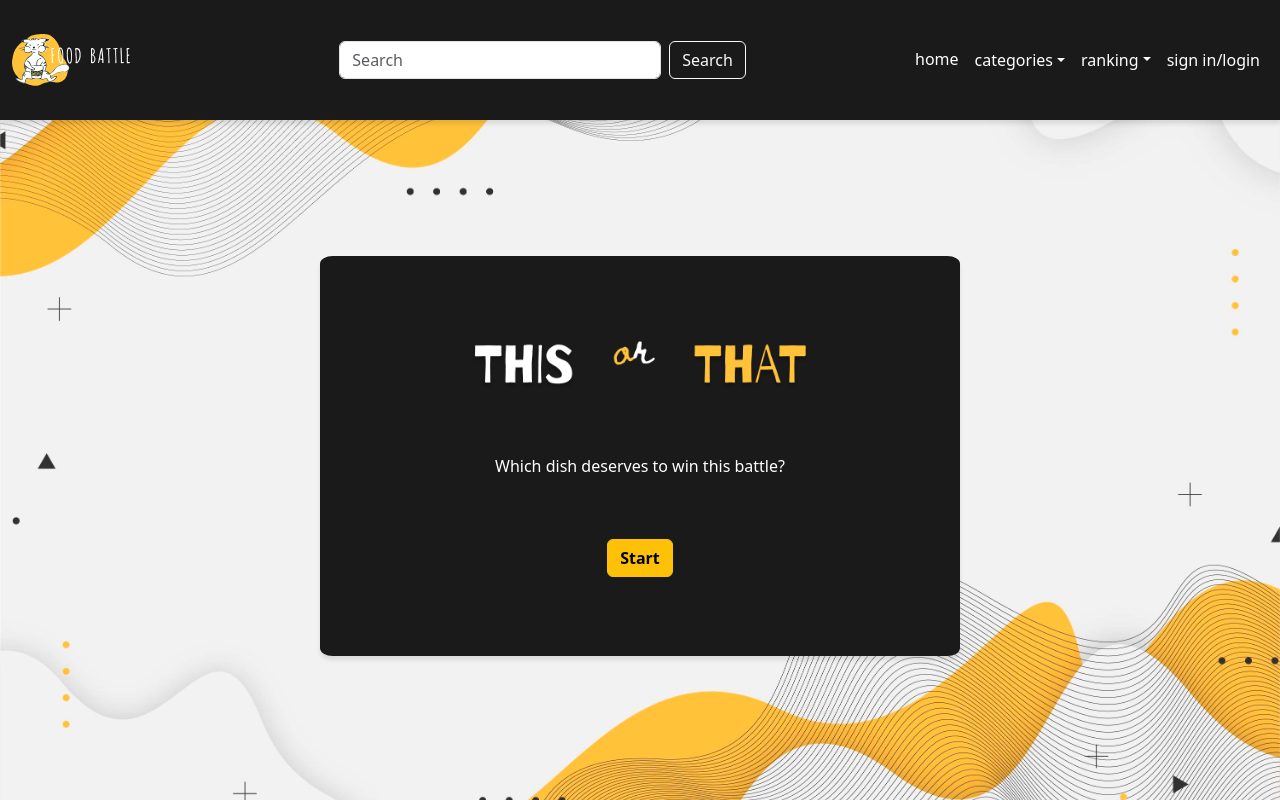
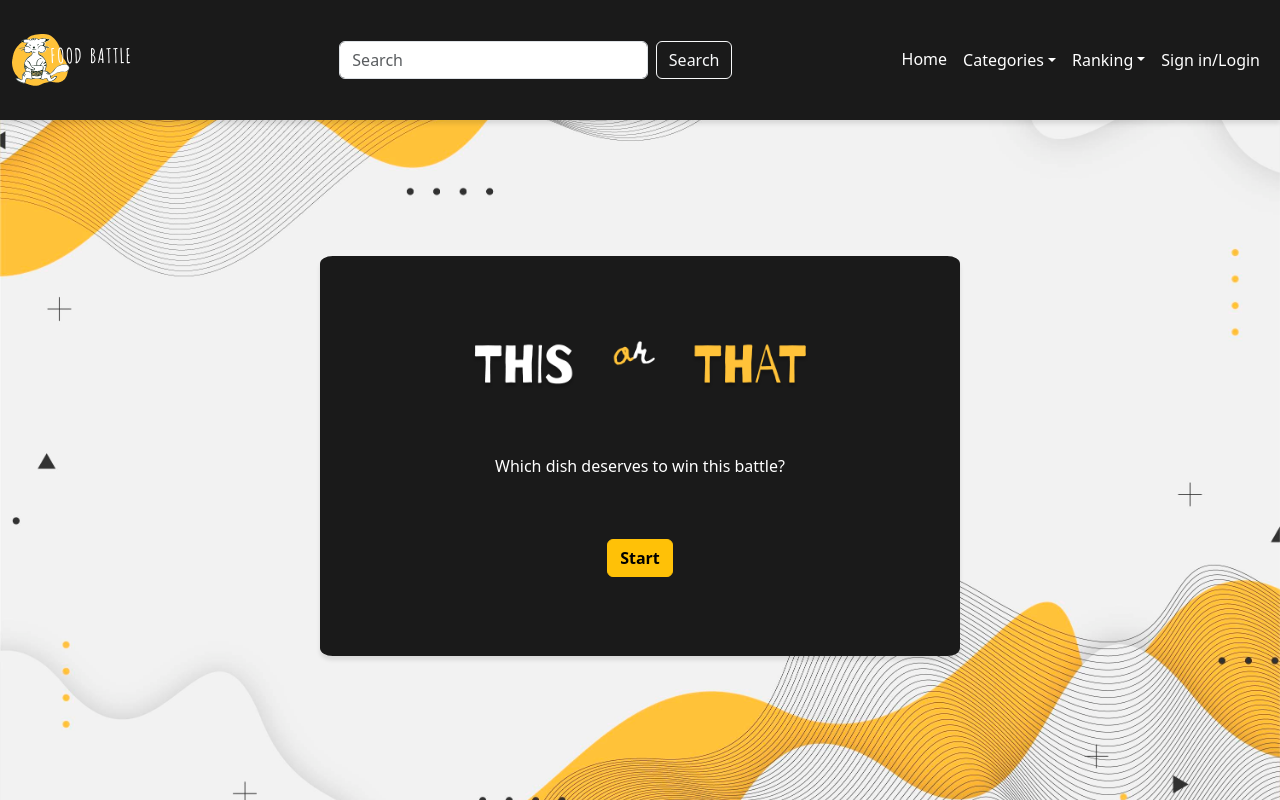
Before and after one commit to Cruellest/Food-Battle-This-or-That, a React (Vite) app in the folder Grupo-10_PW-T01-2024-1/: page / in a window 1280 px wide. Built offline with nearby package versions, Linux system fonts and the light colour scheme.

Commit message:
Made some fixes

```diff
--- a/Grupo-10_PW-T01-2024-1/src/components/Header/index.jsx
+++ b/Grupo-10_PW-T01-2024-1/src/components/Header/index.jsx
@@ -8,22 +8,22 @@ const Header = () => {
     <header id="header">
         <div>
             <nav class="navbar navbar-expand-lg bg-body-tertiary">
-                <div class="container-fluid" id="nav-background">
+                <div class="container-fluid " id="nav-background">
                     <a class="navbar-brand" href="#"><img class="navbar-brand" src='../src/assets/logo.svg'/></a>
-                    <button class="navbar-toggler" type="button" data-bs-toggle="collapse" data-bs-target="#navbarSupportedContent" aria-controls="navbarSupportedContent" aria-expanded="false" aria-label="Toggle navigation">
+                    <button class="navbar-toggler " type="button" data-bs-toggle="collapse" data-bs-target="#navbarSupportedContent" aria-controls="navbarSupportedContent" aria-expanded="false" aria-label="Toggle navigation">
                         <span><i class="bi bi-list"></i></span>
                     </button>
-                    <div class="collapse navbar-collapse" id="navbarSupportedContent">
-                    <form class="d-flex" role="search">
-                        <input class="form-control me-2" type="search" placeholder="Search" aria-label="Search"></input>
-                        <button class="btn btn-outline-light" type="submit">Search</button>
+                    <div class="collapse navbar-collapse " id="navbarSupportedContent">
+                    <form class="d-flex justify-content-center " role="search">
+                        <input class="form-control me-2 justify-content-center" type="search" placeholder="Search" aria-label="Search"></input>
+                        <button class="btn btn-outline-light align-center" type="submit">Search</button>
                     </form>
                     <ul class="navbar-nav me-auto mb-2 mb-lg-0">
                         <li class="nav-item">
-                        <a class="nav-link active" aria-current="page" href="#">home</a>
+                        <a class="nav-link active" aria-current="page" href="#">Home</a>
                         </li>
                         <li class="nav-item dropdown">
-                        <a class="nav-link dropdown-toggle" href="#" role="button" data-bs-toggle="dropdown" aria-expanded="false">categories</a>
+                        <a class="nav-link dropdown-toggle" href="#" role="button" data-bs-toggle="dropdown" aria-expanded="false">Categories</a>
                         <ul class="dropdown-menu">
                             <li><a class="dropdown-item" href="#">Action</a></li>
                             <li><a class="dropdown-item" href="#">Another action</a></li>
@@ -33,7 +33,7 @@ const Header = () => {
                         </li>
                         <li class="nav-item dropdown">
                         <a class="nav-link dropdown-toggle" href="#" role="button" data-bs-toggle="dropdown" aria-expanded="false">
-                            ranking
+                            Ranking
                         </a>
                         <ul class="dropdown-menu">
                             <li><a class="dropdown-item" href="#">Action</a></li>
@@ -43,7 +43,7 @@ const Header = () => {
                         </ul>
                         </li>
                         <li class="nav-item">
-                        <a class="nav-link active" href="#" aria-current="page">sign in/login</a>
+                        <a class="nav-link active" href="#" aria-current="page">Sign in/Login</a>
                         </li>
                     </ul>
                     </div>
```
